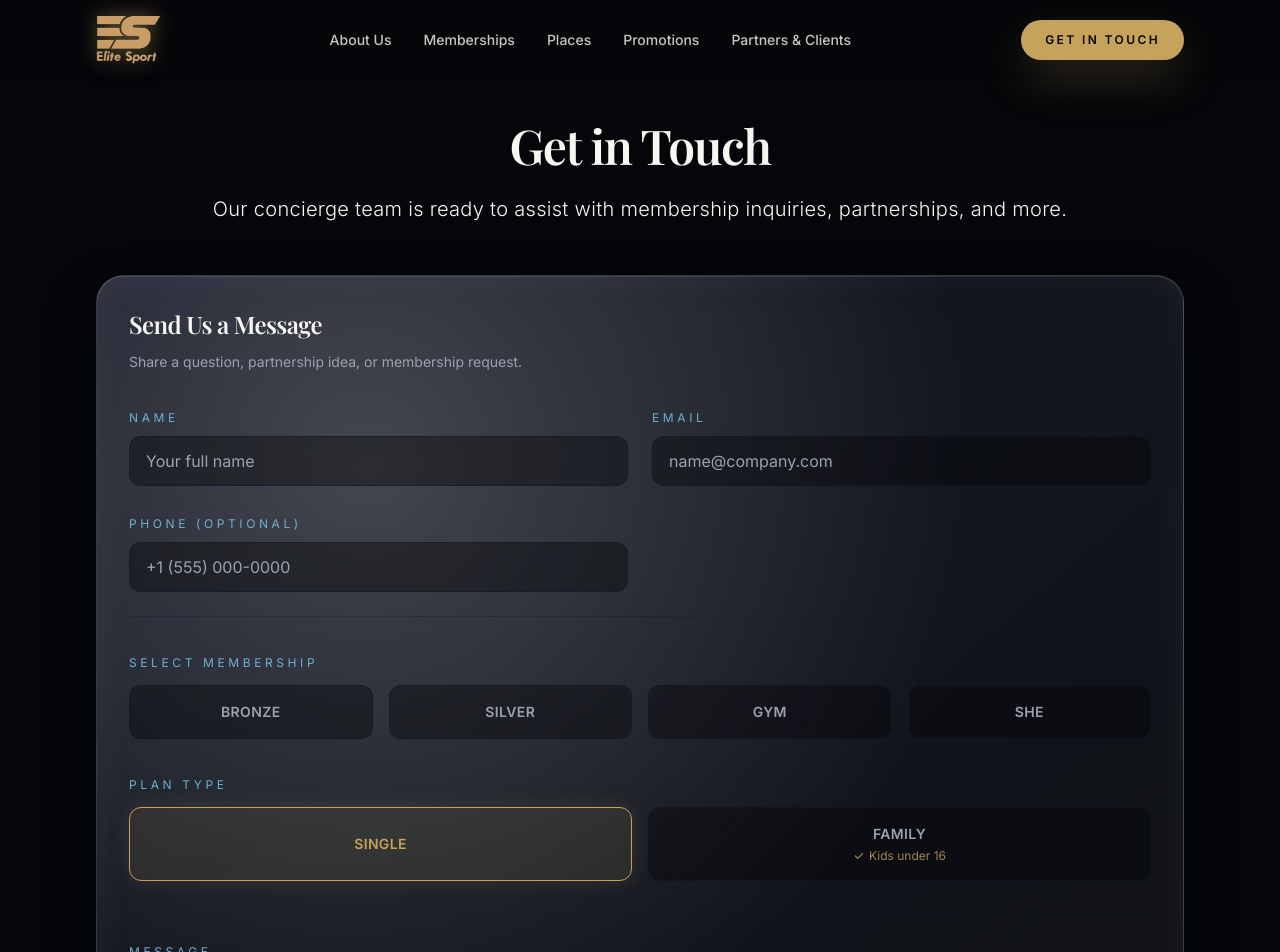
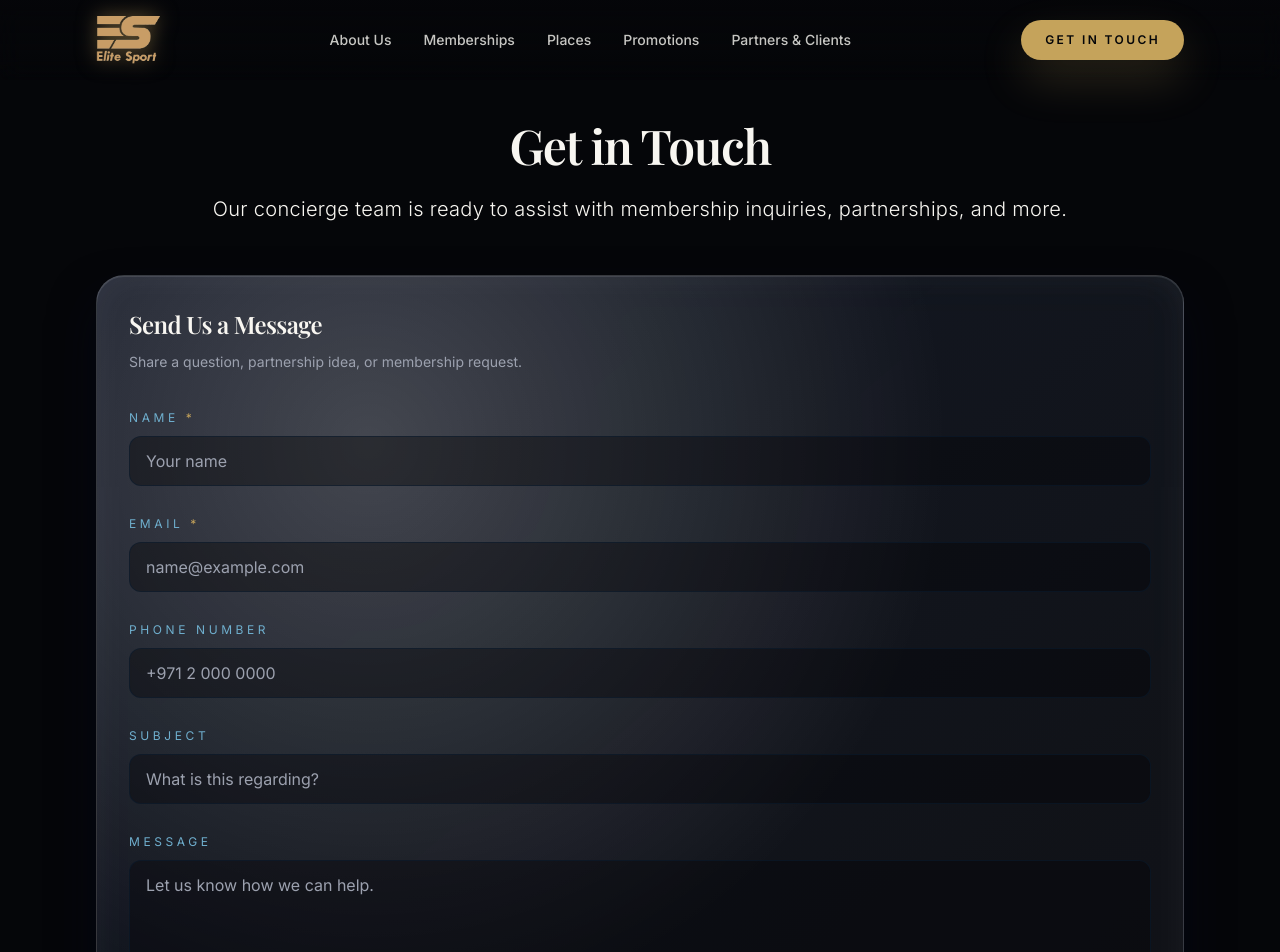
Before and after one commit to alnaer-ai/elitesport1, a Next.js app: page /contact in a window 1280 px wide. Shown: the top 952 px of the page. Built offline with nearby package versions, Linux system fonts and the light colour scheme.

Commit message:
contact_updates

```diff
--- a/pages/contact.tsx
+++ b/pages/contact.tsx
@@ -3,8 +3,6 @@ import { GetStaticProps, InferGetStaticPropsType } from "next";
 import { ChangeEvent, FormEvent, useState } from "react";
 
 import { Container } from "@/components/Container";
-import { MembershipSelect, type MembershipTier } from "@/components/contact/MembershipSelect";
-import { PlanTypeSelect, type PlanType } from "@/components/contact/PlanTypeSelect";
 import { getPageHero, type HeroPayload } from "@/lib/mockData";
 
 type ContactPageProps = {
@@ -18,9 +16,8 @@ export default function ContactPage({
     name: "",
     email: "",
     phone: "",
+    subject: "",
     message: "",
-    membership: "" as MembershipTier | "",
-    planType: "Single" as PlanType,
   });
   const [statusMessage, setStatusMessage] = useState<string | null>(null);
   const [isSubmitting, setIsSubmitting] = useState(false);
@@ -33,28 +30,16 @@ export default function ContactPage({
     setStatusMessage(null);
   };
 
-  const handleMembershipChange = (value: MembershipTier) => {
-    setFormData((prev) => {
-      const isRestricted = value === "Gym" || value === "She";
-      return {
-        ...prev,
-        membership: value,
-        planType: isRestricted ? "Single" : prev.planType,
-      };
-    });
-    setStatusMessage(null);
-  };
-
-  const handlePlanTypeChange = (value: PlanType) => {
-    setFormData((prev) => ({ ...prev, planType: value }));
-    setStatusMessage(null);
-  };
-
   const handleSubmit = async (event: FormEvent<HTMLFormElement>) => {
     event.preventDefault();
 
-    if (!formData.membership) {
-      setStatusMessage("Please select a membership option.");
+    if (!formData.name) {
+      setStatusMessage("Please enter your name.");
+      return;
+    }
+
+    if (!formData.email) {
+      setStatusMessage("Please enter your email address.");
       return;
     }
 
@@ -79,9 +64,8 @@ export default function ContactPage({
           name: "",
           email: "",
           phone: "",
+          subject: "",
           message: "",
-          membership: "" as MembershipTier | "",
-          planType: "Single" as PlanType,
         });
       } else {
         setStatusMessage(data.message || "Something went wrong. Please try again.");
@@ -126,12 +110,12 @@ export default function ContactPage({
 
           <form
             onSubmit={handleSubmit}
-            className="mt-8 grid grid-cols-1 gap-6 md:grid-cols-2"
+            className="mt-8 flex flex-col gap-6"
             noValidate
           >
             <div className="space-y-2">
               <label htmlFor="name" className="text-xs uppercase tracking-[0.3em] text-brand-lightBlue">
-                Name
+                Name <span className="text-brand-gold">*</span>
               </label>
               <input
                 id="name"
@@ -141,13 +125,13 @@ export default function ContactPage({
                 required
                 autoComplete="name"
                 className="w-full rounded-xl border border-brand-deepBlue/60 bg-brand-black/40 px-4 py-3 text-brand-ivory placeholder:text-brand-gray focus:border-brand-gold focus:outline-none"
-                placeholder="Your full name"
+                placeholder="Your name"
               />
             </div>
 
             <div className="space-y-2">
               <label htmlFor="email" className="text-xs uppercase tracking-[0.3em] text-brand-lightBlue">
-                Email
+                Email <span className="text-brand-gold">*</span>
               </label>
               <input
                 id="email"
@@ -158,13 +142,13 @@ export default function ContactPage({
                 required
                 autoComplete="email"
                 className="w-full rounded-xl border border-brand-deepBlue/60 bg-brand-black/40 px-4 py-3 text-brand-ivory placeholder:text-brand-gray focus:border-brand-gold focus:outline-none"
-                placeholder="name@company.com"
+                placeholder="name@example.com"
               />
             </div>
 
             <div className="space-y-2">
               <label htmlFor="phone" className="text-xs uppercase tracking-[0.3em] text-brand-lightBlue">
-                Phone (Optional)
+                Phone Number
               </label>
               <input
                 id="phone"
@@ -173,24 +157,25 @@ export default function ContactPage({
                 onChange={handleInputChange}
                 autoComplete="tel"
                 className="w-full rounded-xl border border-brand-deepBlue/60 bg-brand-black/40 px-4 py-3 text-brand-ivory placeholder:text-brand-gray focus:border-brand-gold focus:outline-none"
-                placeholder="+1 (555) 000-0000"
+                placeholder="+971 2 000 0000"
               />
             </div>
 
-            <div className="md:col-span-2 space-y-8 border-y border-brand-deepBlue/30 py-8">
-              <MembershipSelect
-                selected={formData.membership}
-                onChange={handleMembershipChange}
-              />
-
-              <PlanTypeSelect
-                selected={formData.planType}
-                onChange={handlePlanTypeChange}
-                isFamilyDisabled={
-                  formData.membership === "Gym" || formData.membership === "She"
-                }
+            <div className="space-y-2 md:col-span-2">
+              <label htmlFor="subject" className="text-xs uppercase tracking-[0.3em] text-brand-lightBlue">
+                Subject
+              </label>
+              <input
+                id="subject"
+                name="subject"
+                value={formData.subject}
+                onChange={handleInputChange}
+                autoComplete="off"
+                className="w-full rounded-xl border border-brand-deepBlue/60 bg-brand-black/40 px-4 py-3 text-brand-ivory placeholder:text-brand-gray focus:border-brand-gold focus:outline-none"
+                placeholder="What is this regarding?"
               />
             </div>
+
 
             <div className="space-y-2 md:col-span-2">
               <label htmlFor="message" className="text-xs uppercase tracking-[0.3em] text-brand-lightBlue">
```
